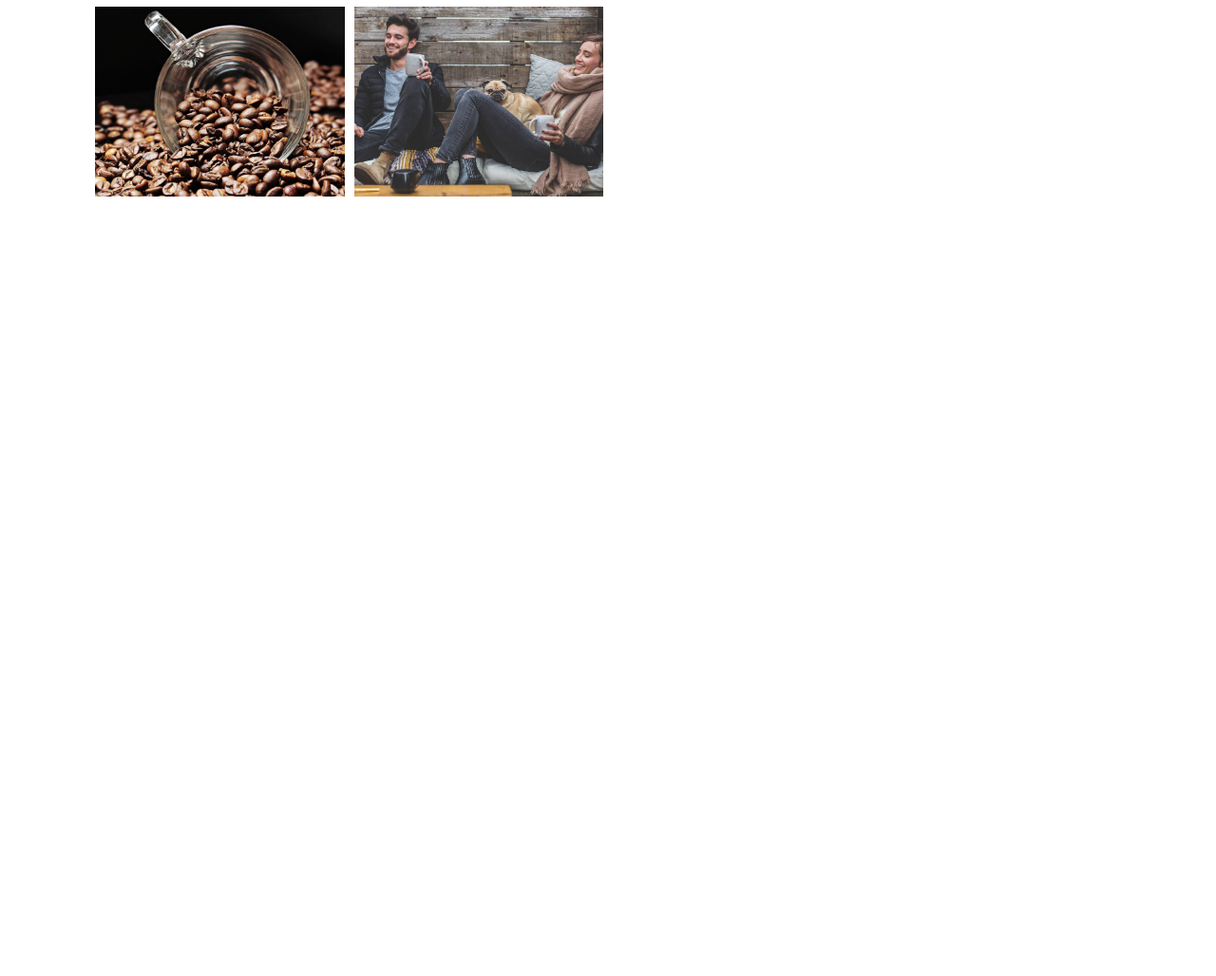
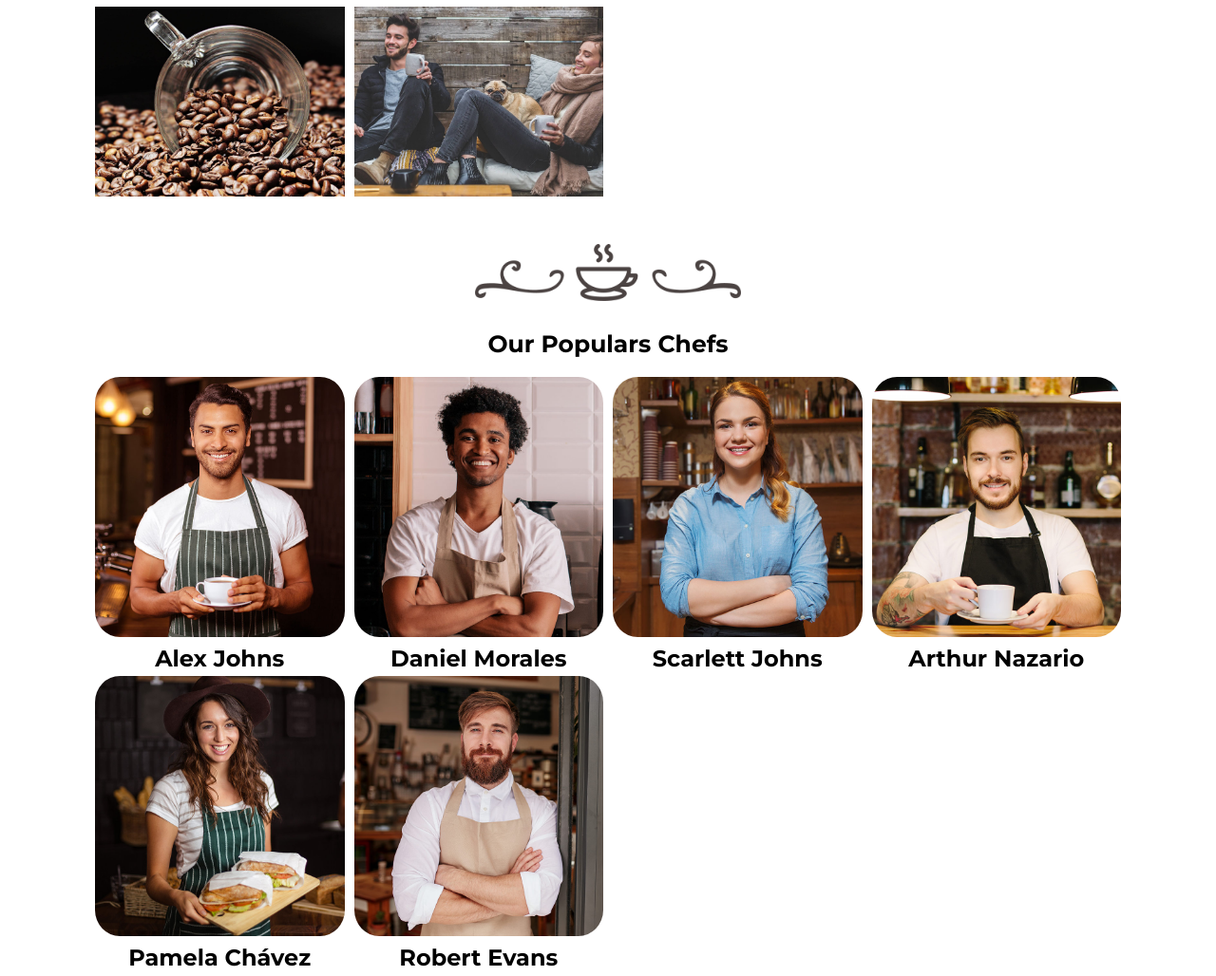
Before and after one commit to Christiano0407/Responsive-Coffee-Shop-Website, a website: page index.html in a window 1280 px wide. Shown: the part 2894-3922 px from the top of the page at 95% size. Before the commit the page ends 3121 px from the top, so only its background shows below. Drawn offline with Linux system fonts and the light colour scheme.

Commit message:
coffee part 10

```diff
--- a/index.html
+++ b/index.html
@@ -188,7 +188,37 @@
 
   <!--Chefs -->
   <section class="chefs" id="chefID">
+    <div class="heading">
+      <img src="./src/assets/image/heading-img.png" alt="">
+      <h2>Our Populars Chefs</h2>
+    </div>
 
+    <div class="chef__container">
+      <div class="chefPlus">
+        <img src="./src/assets/image/our-team-1.jpg" alt="" class="imgChef">
+        <h2 class="titleChef">Alex Johns</h2>
+      </div>
+      <div class="chefPlus">
+        <img src="./src/assets/image/our-team-2.jpg" alt="" class="imgChef">
+        <h2 class="titleChef">Daniel Morales</h2>
+      </div>
+      <div class="chefPlus">
+        <img src="./src/assets/image/our-team-3.jpg" alt="" class="imgChef">
+        <h2 class="titleChef">Scarlett Johns</h2>
+      </div>
+      <div class="chefPlus">
+        <img src="./src/assets/image/our-team-4.jpg" alt="" class="imgChef">
+        <h2 class="titleChef">Arthur Nazario</h2>
+      </div>
+      <div class="chefPlus">
+        <img src="./src/assets/image/our-team-5.jpg" alt="" class="imgChef">
+        <h2 class="titleChef">Pamela Chávez</h2>
+      </div>
+      <div class="chefPlus">
+        <img src="./src/assets/image/our-team-6.jpg" alt="" class="imgChef">
+        <h2 class="titleChef">Robert Evans</h2>
+      </div>
+    </div>
   </section>
 
   <!-- ======  Javascript =======  -->
--- a/style.css
+++ b/style.css
@@ -219,6 +219,11 @@ header .flex {
 }
 
 /*? === Chefs === */
+.chefs {
+  width: 100%;
+  margin: 0 auto;
+  display: grid;
+}
 
 /** ========  ======= ========= Media Queries =========== =========== ========= */
 @media (max-width: 450px) {
@@ -438,6 +443,22 @@ header .flex {
     margin: 0 auto;
     cursor: pointer;
   }
+  .chefs .heading {
+    flex-direction: column;
+    display: flex;
+    align-items: center;
+    justify-content: center;
+  }
+  .chefs .heading img {
+    width: 50%;
+    margin: 0 auto;
+  }
+  .chefs .heading h2 {
+    padding: 1rem;
+    font-size: 2.5rem;
+    font-weight: 600;
+    color: #333;
+  }
 }
 
 @media (min-width: 769px) {
@@ -607,6 +628,45 @@ header .flex {
     width: 100%;
     cursor: pointer;
   }
+
+  .chefs .heading {
+    display: flex;
+    justify-content: center;
+    align-items: center;
+    flex-direction: column;
+  }
+  .chefs .heading img {
+    width: 25%;
+    padding: 1rem;
+    margin: 1rem auto;
+  }
+  .chefs .heading h2 {
+    font-size: 2.5rem;
+    padding: 1rem;
+    margin: 0 auto;
+  }
+
+  .chefs .chef__container {
+    display: grid;
+    grid-template-columns: repeat(auto-fit, minmax(250px, 1fr));
+    grid-auto-flow: row;
+    grid-auto-rows: 1fr;
+    gap: 1rem;
+    width: 90%;
+    margin: 0 auto;
+  }
+  .chef__container .chefPlus .imgChef {
+    height: 90%;
+    border-radius: 10%;
+    border: none;
+  }
+  .chef__container .chefPlus .titleChef {
+    text-align: center;
+    font-size: 1.8rem;
+    font-weight: 900;
+    margin: 0 auto;
+    padding: 0.5rem;
+  }
 }
 
 @media (min-width: 1024px) {
@@ -644,4 +704,7 @@ header .flex {
     font-size: 2rem;
     font-weight: 700;
   }
+  .chef__container .chefPlus .titleChef {
+    font-size: 2.4rem;
+  }
 }
```
Also changed, not shown: src/assets/image/our-team-1.jpg (added), src/assets/image/our-team-2.jpg (added), src/assets/image/our-team-3.jpg (added), src/assets/image/our-team-4.jpg (added), src/assets/image/our-team-5.jpg (added), src/assets/image/our-team-6.jpg (added).
